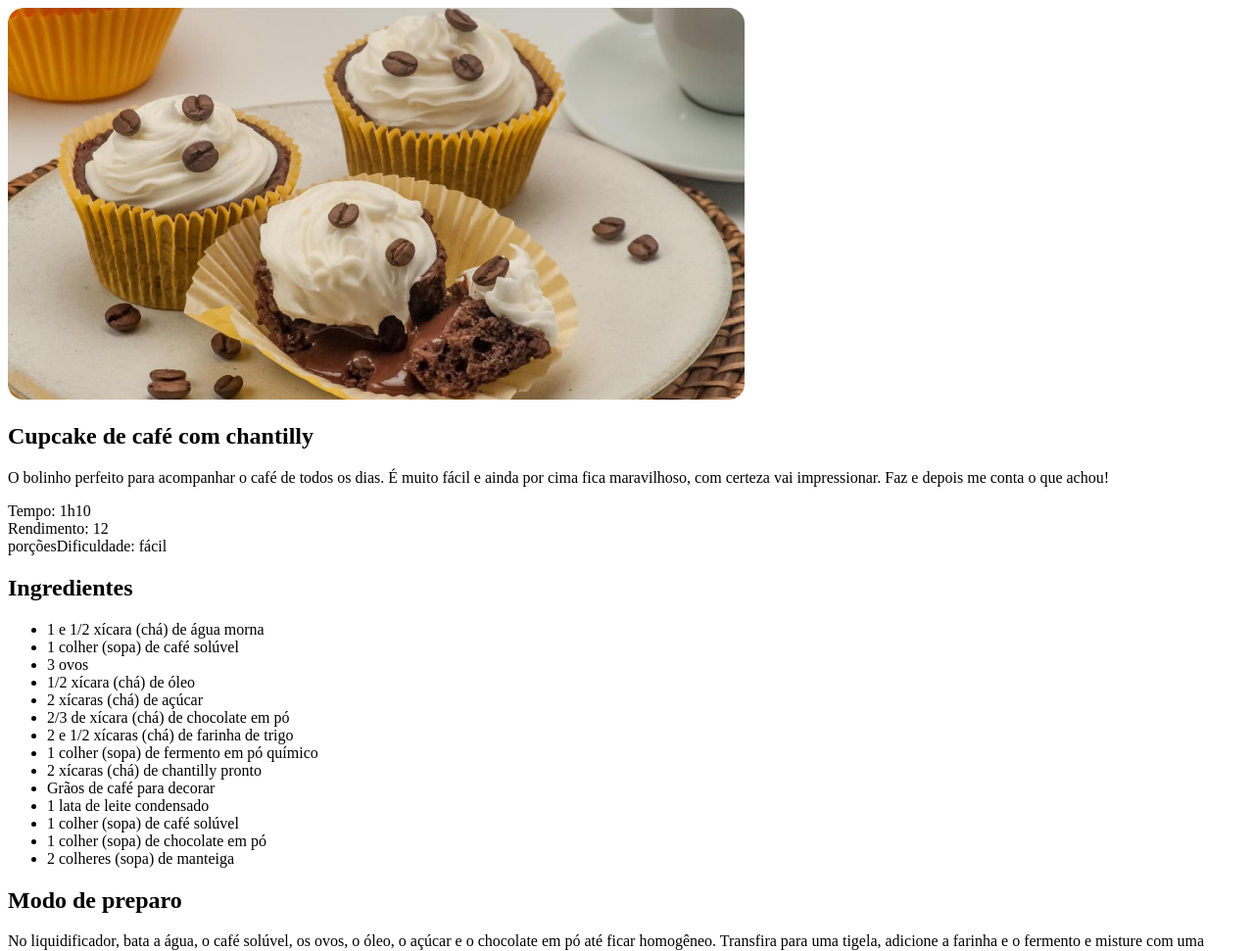
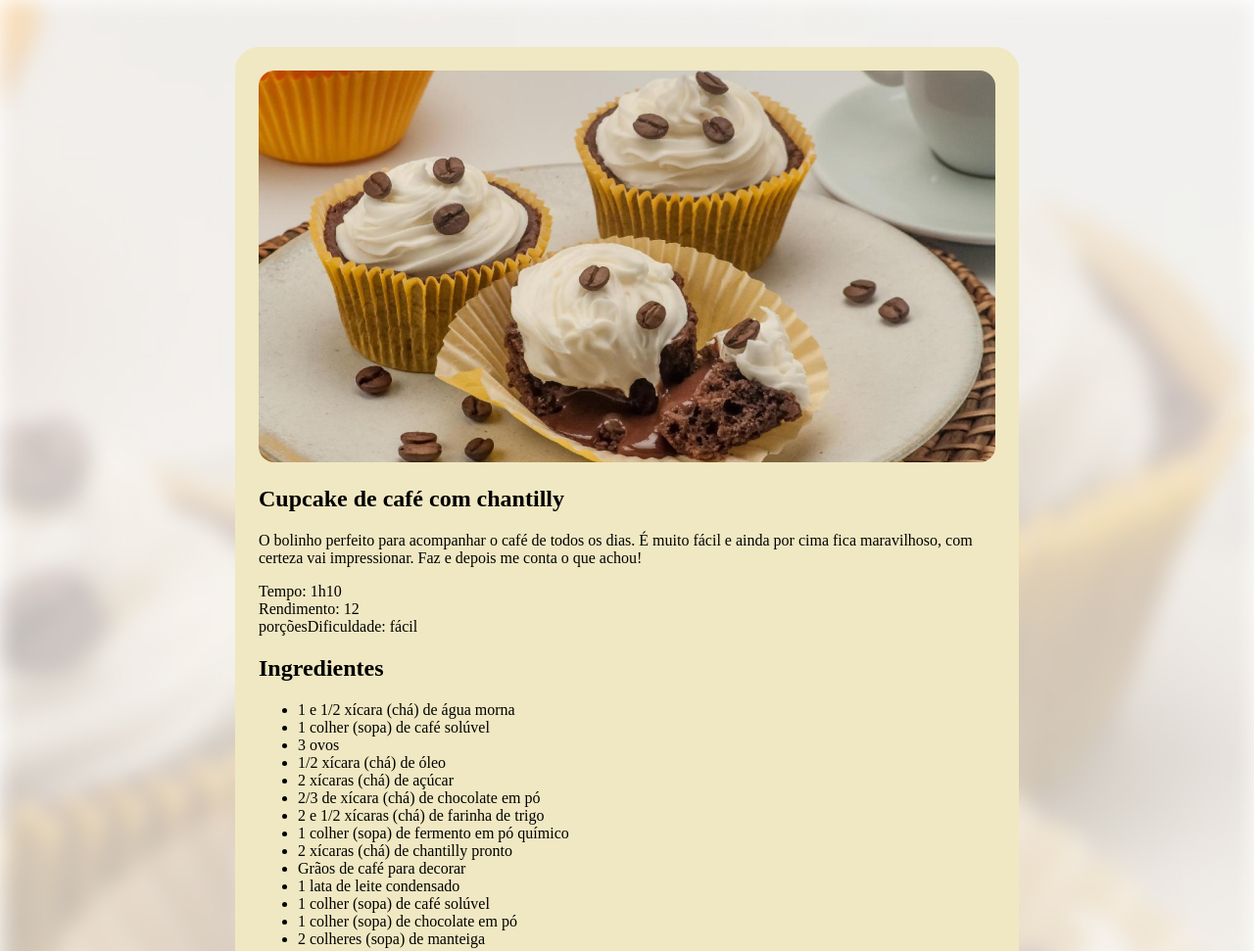
Before and after one commit to devgmotta/Projeto_1, a plain HTML site: page index.html in a window 1280 px wide. Shown: the top 971 px of the page at 98% size. Drawn offline with Linux system fonts and the light colour scheme.

Commit message:
imagem de fundo e page

```diff
--- a/styles.css
+++ b/styles.css
@@ -1,3 +1,19 @@
+body {
+  background-image: url(assets/bg-image.jpg);
+  background-size: cover;
+  background-repeat: no-repeat;
+}
+
+#page {
+  box-sizing: border-box;
+  width: 800px;
+  height: ;
+  padding: 24px;
+  background-color: #F0E8C2;
+  border-radius: 24px;
+  margin: 48px auto;
+}
+
 img {
   border-radius: 1rem;
   width: 752px;
```
